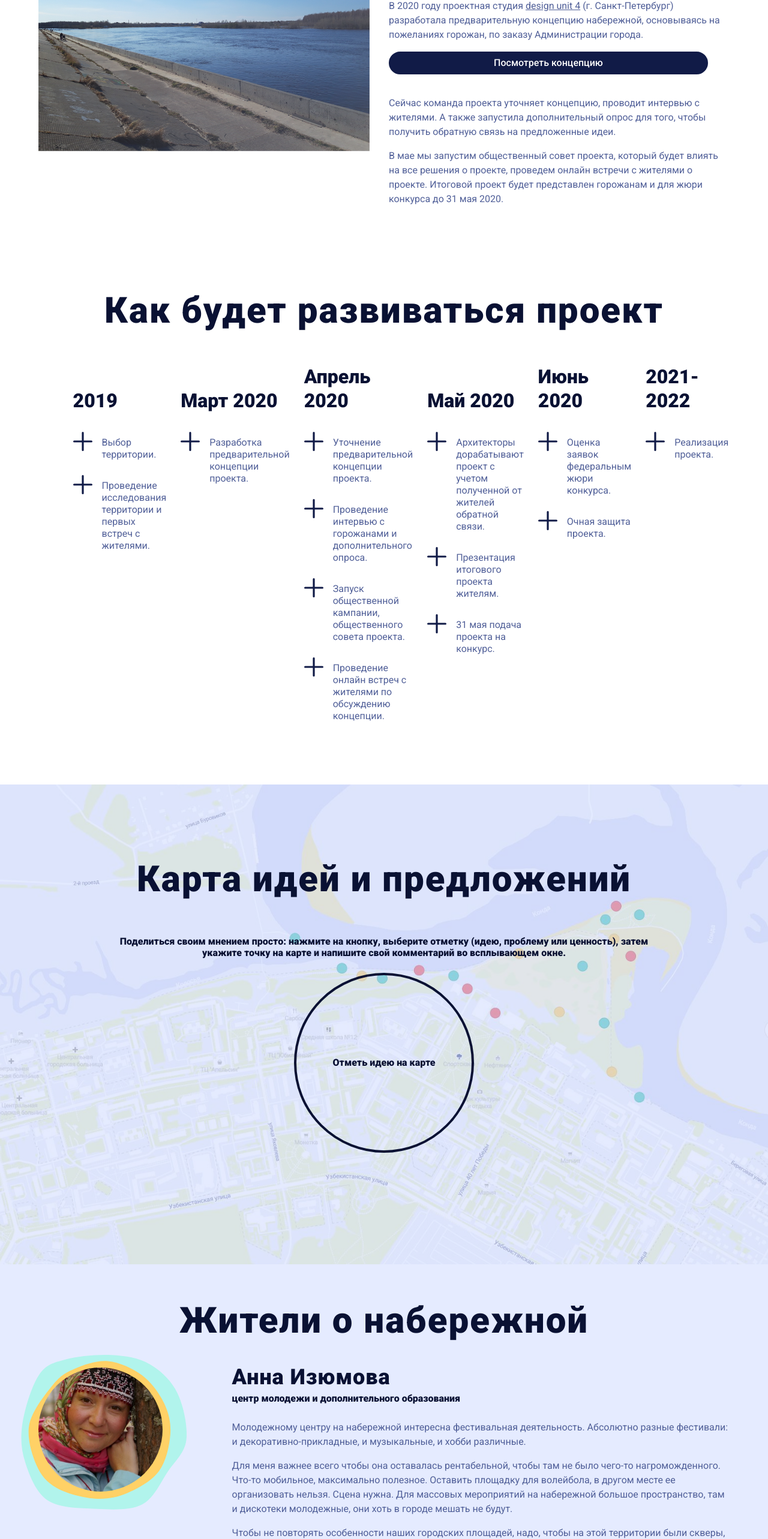
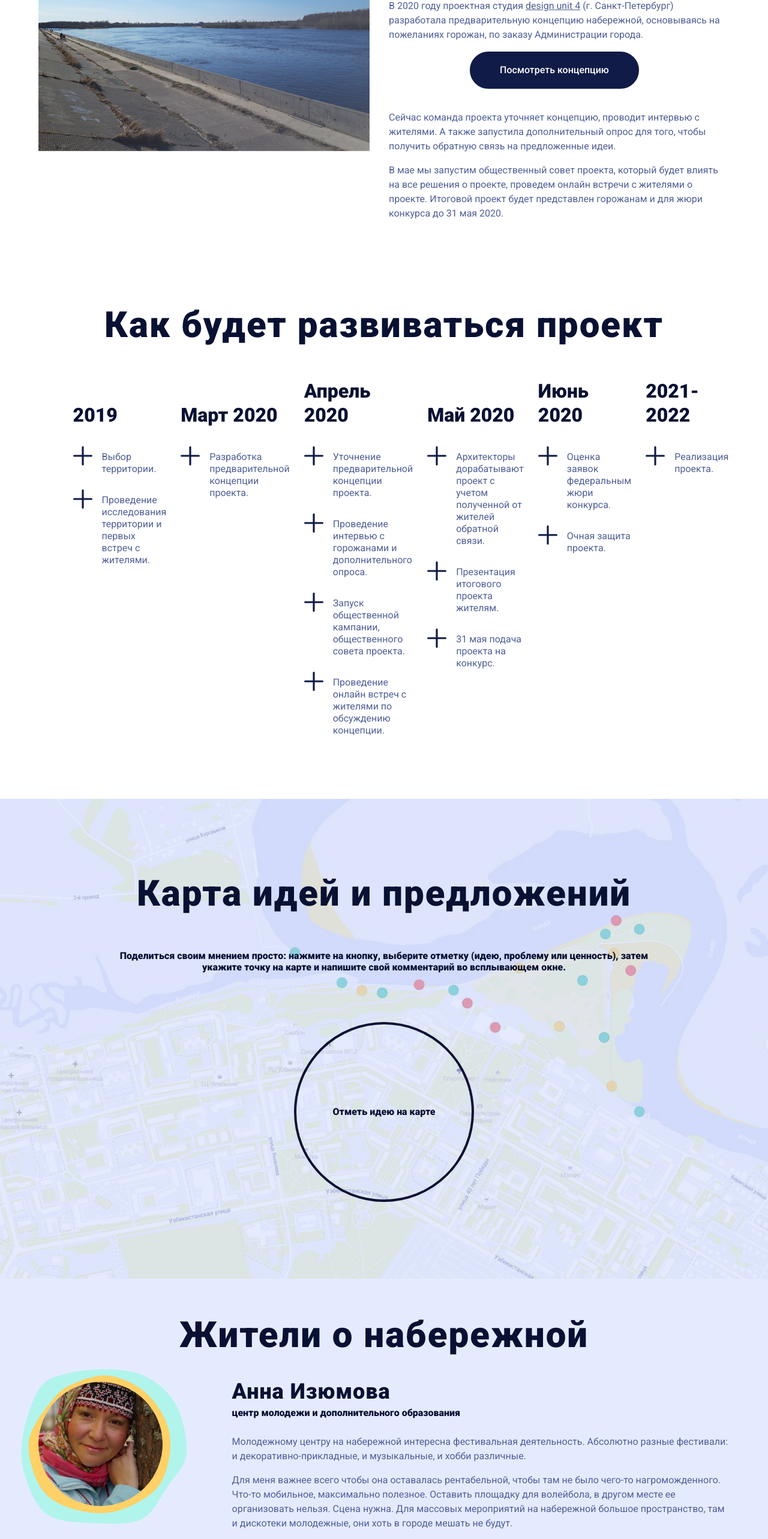
Before and after one commit to designunit/bereguray, a Next.js app: page / in a window 1280 px wide. Shown: the part 1210-3776 px from the top of the page at 60% size. Built offline with nearby package versions, Linux system fonts and the light colour scheme.

Commit message:
serega fix

```diff
--- a/src/components/Footer/index.tsx
+++ b/src/components/Footer/index.tsx
@@ -18,10 +18,7 @@ export const Footer: React.SFC = props => {
                     />
                 </a>
                 <div className={s.text}>
-                    <Title level={4}>
-                        При поддержке
-                    </Title>
-                    администрация города Урай
+                    Администрация города Урай
                 </div>
             </div>
 
@@ -30,10 +27,7 @@ export const Footer: React.SFC = props => {
                     className={s.picture}
                 /></a>
                 <div className={s.text}>
-                    <Title level={4}>
-                        При поддержке
-                    </Title>
-                    центр компетенций<br/>
+                    Центр компетенций<br/>
                     по вопросам городской среды<br/>
                     Ханты-Мансийского Автономного Округа - ЮГРЫ
                 </div>
@@ -47,10 +41,7 @@ export const Footer: React.SFC = props => {
                     }}
                 /> </a>
                 <div className={s.text}>
-                    <Title level={4}>
-                        Разработчик
-                    </Title>
-                    проектная студия design unit 4
+                    Проектная студия дизайн юнит 4
                 </div>
             </div>
             </span>
--- a/src/components/Footer/styles.module.css
+++ b/src/components/Footer/styles.module.css
@@ -41,6 +41,8 @@
     display: block;
     max-width: 100px;
     max-height: 100px;
+
+    padding-bottom: 10%;
 }
 
 @media screen and (max-width : 1280px) {
--- a/src/components/MapButton/styles.module.css
+++ b/src/components/MapButton/styles.module.css
@@ -23,7 +23,6 @@
 
 .container {
     text-decoration: none;
-    flex: 1 0 auto;
 }
 
 @media screen and (max-width : 480px) {
--- a/src/components/Story/index.tsx
+++ b/src/components/Story/index.tsx
@@ -25,13 +25,12 @@ export type StoryProps = {
     title?: React.ReactNode
     subtitle?: React.ReactNode
     text?: React.ReactNode
-    pictureSide: 'left' | 'right'
+    pictureSide: 'left' | 'right' // no longer indicates side of picture but no time to rename
 }
 
 export const Story: React.SFC<StoryProps> = props => (
     <div className={`${s.container} ${props.pictureSide === 'right' ? s.pictureRight : null}`}>
-
-            <div className={s.avatar}>
+            <div className={s.avatar} style={{display : props.pictureSide === 'right' ? 'none' : undefined}}>
             {!props.picturePath ? null : (
                 <Ratio ratio={1}>
                     <Bubble
@@ -63,14 +62,12 @@ export const Story: React.SFC<StoryProps> = props => (
             )}
             </div>
 
-        <div className={s.spacer} />
+        <div className={s.spacer} style={{display : props.pictureSide === 'right' ? 'none' : undefined}} />
 
         <div className={s.text}>
             <div className={s.header}>
                 <span className={s.title}> {props.title} </span>
-                {!props.subtitle ? null : (
-                    <span className={s.subtitle}>{props.subtitle}</span>
-                )}
+                <span className={s.subtitle}>{props.subtitle}</span>
             </div>
             {props.text}
             {props.children}
--- a/src/components/Story/styles.module.css
+++ b/src/components/Story/styles.module.css
@@ -1,8 +1,5 @@
 .container{
     display: flex;
-    align-items: flex-start;
-    justify-content: space-between;
-    /* padding: 0 10% 64px 10%; */
     margin-bottom: 64px;
     width: 100%;
 }
--- a/src/pages/index.tsx
+++ b/src/pages/index.tsx
@@ -80,16 +80,21 @@ const Index: NextPage<PageProps> = props => (
                     <p>
                         В 2020 году проектная студия <a href='https://unit4.io'>design unit 4</a> (г. Санкт-Петербург) разработала предварительную концепцию набережной, основываясь на пожеланиях горожан, по заказу Администрации города.
                     </p>
+                    <div style={{
+                        display: 'flex',
+                        justifyContent: 'center',
+                        marginBottom: '36px',
+                    }}>
                         <Button
                             href={'/concept'}
+                            size='big'
                             style={{
-                            marginRight: '20px',
-                            marginBottom: '36px',
                             }}
                             theme={'primary'}
                         >
                             Посмотреть концепцию
                         </Button>
+                    </div>
                     <p>
                         Сейчас команда проекта уточняет концепцию, проводит интервью с жителями. А также запустила дополнительный опрос для того, чтобы получить обратную связь на предложенные идеи.
                     </p>
```
Lines whose indentation alone changed are shown as unchanged.
